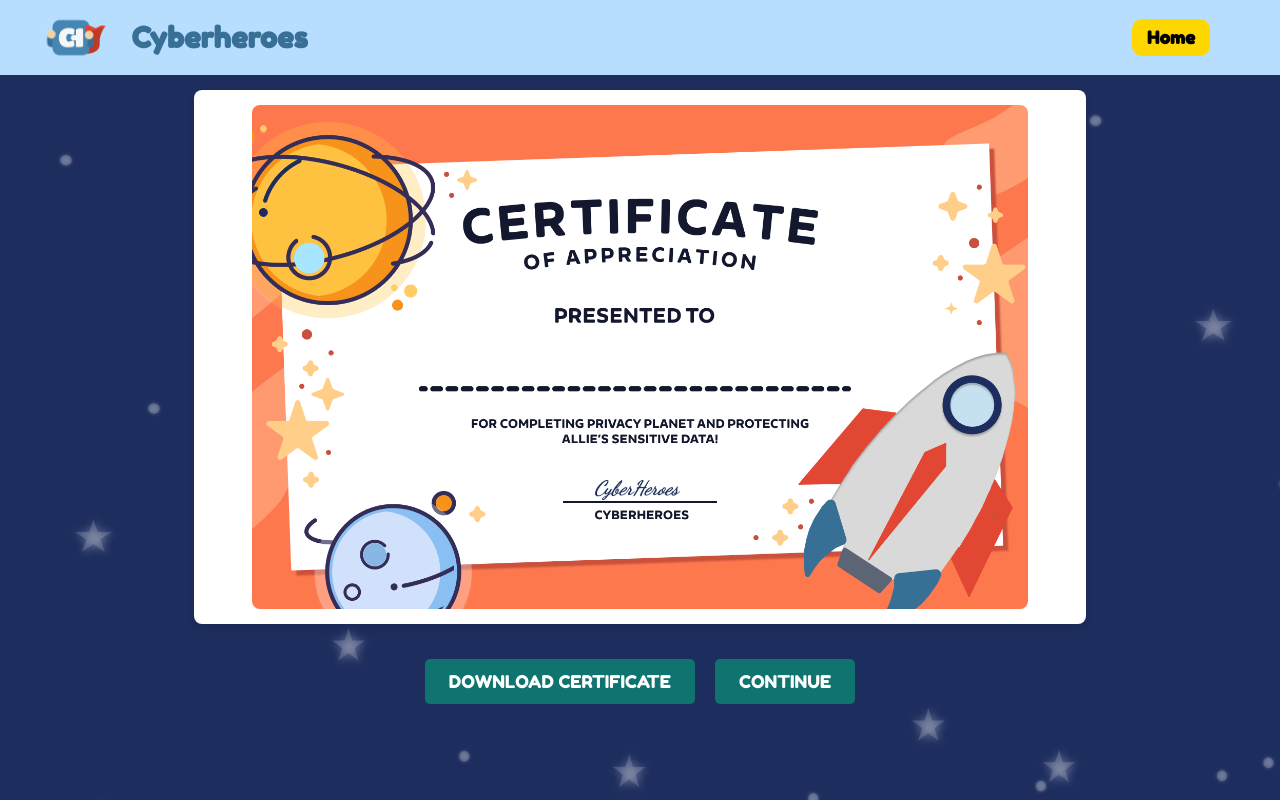
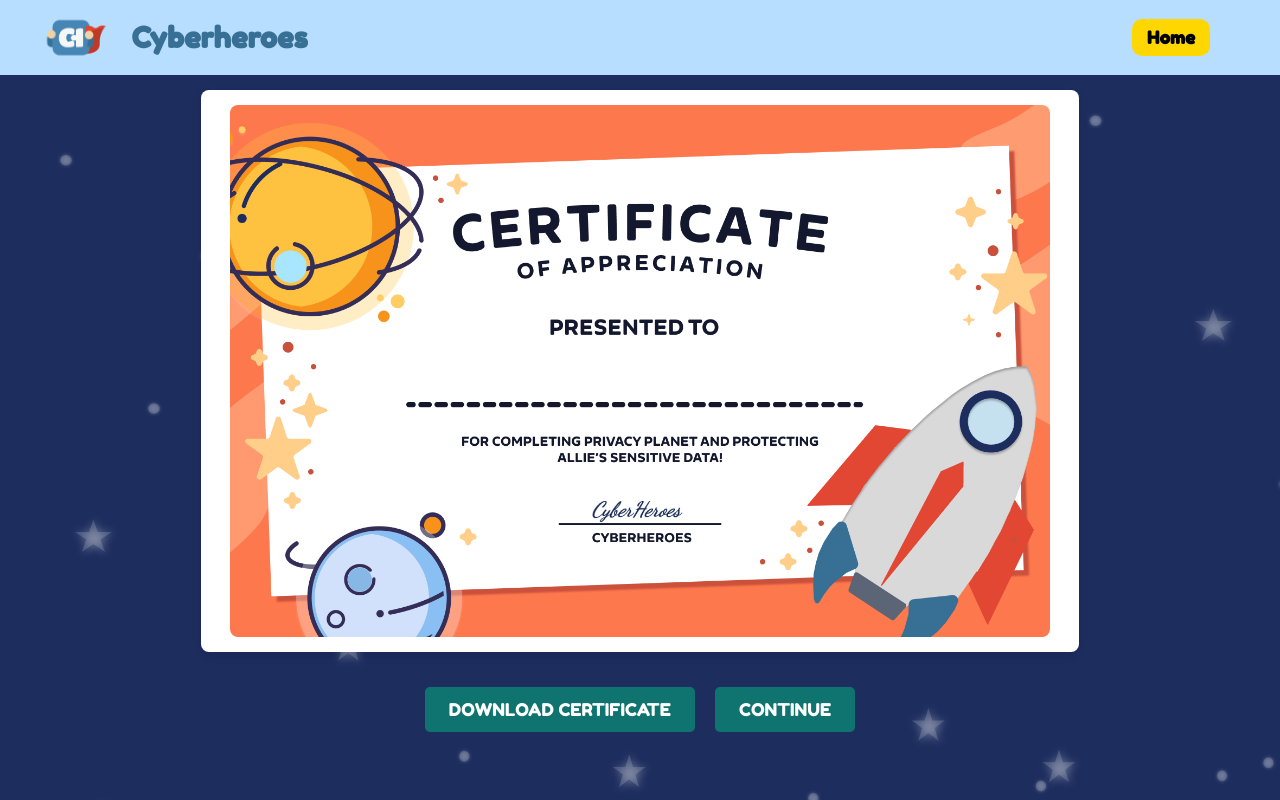
Before and after one commit to virurep/cyberheroes, a React (Create React App) app in the folder cyberheroes/: page /1/certificate in a window 1280 px wide. Built offline with nearby package versions, Linux system fonts and the light colour scheme.

Commit message:
fixed certificates and merged matthew branch

```diff
--- a/cyberheroes/src/styles/certificate.css
+++ b/cyberheroes/src/styles/certificate.css
@@ -17,7 +17,7 @@
     justify-content: center;
     align-items: center;
     margin: 15px auto;
-    padding: 15px;
+    padding: 15px 8px;
     background-color: white;
     border-radius: 8px;
     box-shadow: 0 4px 8px rgba(0, 0, 0, 0.1);
@@ -25,7 +25,7 @@
 }
 
 .certificate-content img {
-    max-width: 90%;
+    max-width: 95%;
     height: auto;
     border-radius: 8px;
     max-height: 70vh;
@@ -82,13 +82,16 @@
         padding: 0;
         box-shadow: none;
         border-radius: 0;
+        display: flex;
+        justify-content: center;
+        align-items: center;
     }
 
     .certificate-content img {
+        width: auto;
+        height: auto;
         max-width: 100%;
         max-height: 100%;
-        width: 100%;
-        height: 100%;
         object-fit: contain;
         border-radius: 0;
     }
@@ -97,4 +100,11 @@
         margin: 0;
         size: auto;
     }
+
+    html, body {
+        width: 100%;
+        height: 100%;
+        margin: 0;
+        padding: 0;
+    }
 }
```
